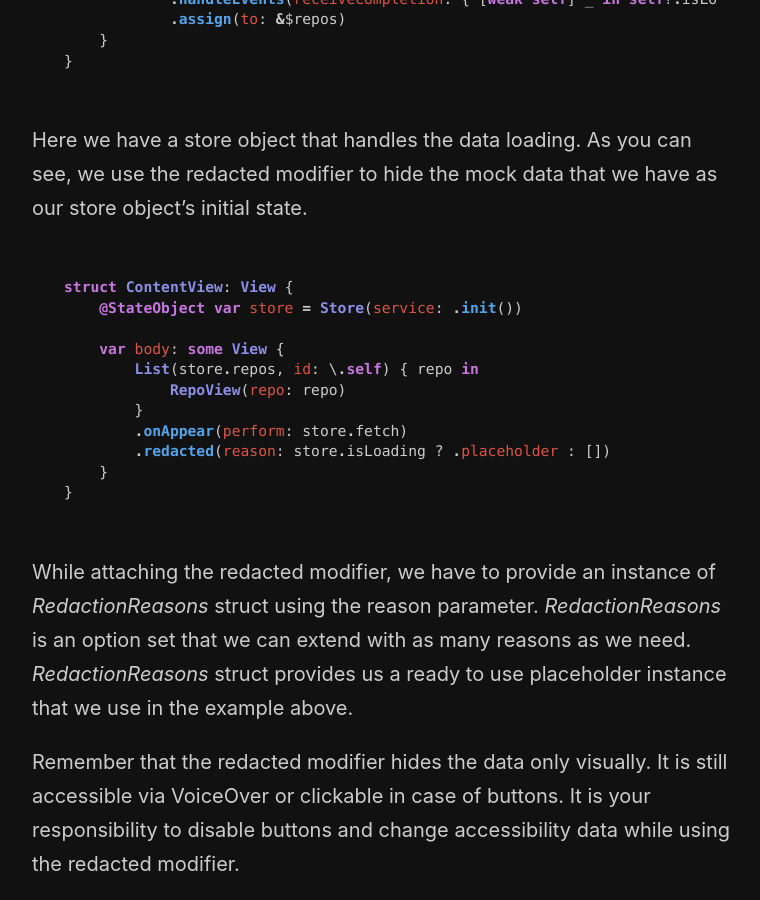
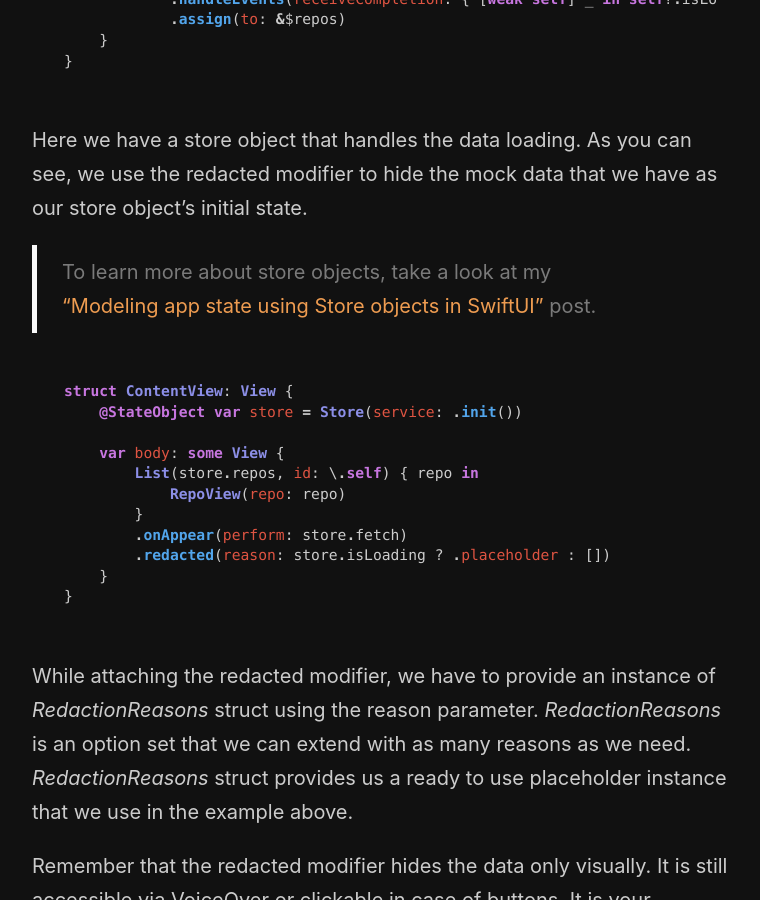
Before and after one commit to mecid/mecid.github.io, a Jekyll site: the page built from _posts/2020-10-22-the-magic-of-redacted-modifier-in-swiftui.md, in a window 1280 px wide and 900 px high, scrolled down 2987 px. Shown: the whole window, without its empty margins (258-1018 px from the left). Built offline with Jekyll 4.4.1, drawn with Linux system fonts in a browser that asks for light colours; some of the changed text lies outside the part shown.

Commit message:
reference posts added

````diff
--- a/_posts/2020-10-22-the-magic-of-redacted-modifier-in-swiftui.md
+++ b/_posts/2020-10-22-the-magic-of-redacted-modifier-in-swiftui.md
@@ -102,6 +102,8 @@
 
 Here we have a store object that handles the data loading. As you can see, we use the redacted modifier to hide the mock data that we have as our store object's initial state.
 
+> To learn more about store objects, take a look at my ["Modeling app state using Store objects in SwiftUI"](/2019/09/04/modeling-app-state-using-store-objects-in-swiftui/) post.
+
 ```swift
 struct ContentView: View {
     @StateObject var store = Store(service: .init())
@@ -172,6 +174,8 @@
 }
 ```
 
+> To learn more about *OptionSet* protocol in Swift, take a look at my ["Inclusive enums with OptionSet"](/2019/04/10/inclusive-enums-with-optionset/) post.
+
 Now we can tune our *RepoView* to redact the only needed parts of the view.
 
 ```swift
````
